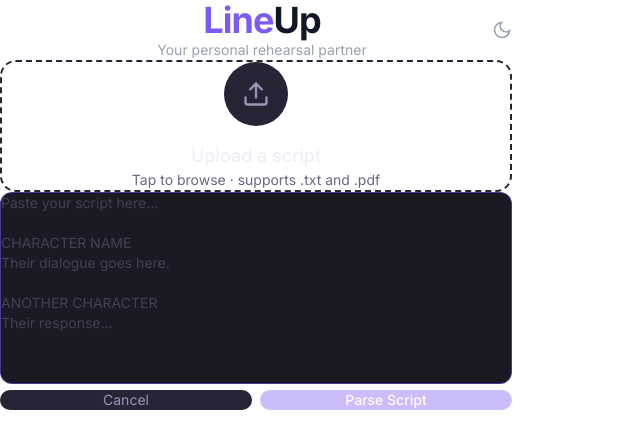
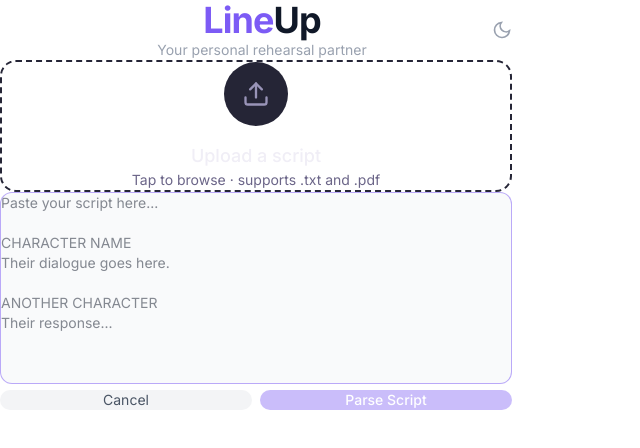
Before and after one commit to nathanaelhub/lineup, a React (Vite) app: page / in a window 1280 px wide. Both pictures are taken after a click on the button "Or paste script text directly". Shown: the top 448 px of the page, without its empty margins (0-640 px from the left). Built offline with nearby package versions, Linux system fonts and the light colour scheme.

Commit message:
fix: apply theme variables to PasteArea in HomeScreen

```diff
--- a/src/components/HomeScreen.tsx
+++ b/src/components/HomeScreen.tsx
@@ -110,24 +110,31 @@
 
         {/* Paste option */}
         <div className="w-full mt-6">
-          <PasteArea onUpload={onUpload} />
+          <PasteArea onUpload={onUpload} isDarkMode={isDarkMode} />
         </div>
       </div>
     </div>
   );
 }
 
-function PasteArea({ onUpload }: { onUpload: (text: string, filename: string) => void }) {
+function PasteArea({ onUpload, isDarkMode }: { onUpload: (text: string, filename: string) => void; isDarkMode: boolean }) {
   const [isOpen, setIsOpen] = useState(false);
   const [text, setText] = useState('');
+
+  const textMuted = isDarkMode ? 'text-text-muted' : 'text-gray-400';
+  const textSecondary = isDarkMode ? 'text-text-secondary' : 'text-gray-600';
+  const textPrimary = isDarkMode ? 'text-text-primary' : 'text-gray-900';
+  const borderTertiary = isDarkMode ? 'border-bg-tertiary' : 'border-gray-200';
+  const surface = isDarkMode ? 'bg-bg-secondary' : 'bg-gray-50';
+  const surfaceTertiary = isDarkMode ? 'bg-bg-tertiary' : 'bg-gray-100';
 
   if (!isOpen) {
     return (
       <button
         onClick={() => setIsOpen(true)}
-        className="w-full py-3 text-center text-text-muted text-sm
-          hover:text-text-secondary transition-colors rounded-xl
-          border border-dashed border-bg-tertiary hover:border-text-muted"
+        className={`w-full py-3 text-center ${textMuted} text-sm
+          hover:${textSecondary} transition-colors rounded-xl
+          border border-dashed ${borderTertiary} hover:border-text-muted`}
       >
         Or paste script text directly
       </button>
@@ -146,16 +153,16 @@
 
 ANOTHER CHARACTER
 Their response..."
-        className="w-full h-48 bg-bg-secondary border border-bg-tertiary rounded-xl p-4
-          text-sm text-text-primary placeholder:text-text-muted/50 resize-none
-          focus:outline-none focus:border-accent/50 transition-colors"
+        className={`w-full h-48 ${surface} border ${borderTertiary} rounded-xl p-4
+          text-sm ${textPrimary} placeholder:${textMuted}/50 resize-none
+          focus:outline-none focus:border-accent/50 transition-colors`}
         autoFocus
       />
       <div className="flex gap-2">
         <button
           onClick={() => { setIsOpen(false); setText(''); }}
-          className="flex-1 py-2.5 rounded-xl bg-bg-tertiary text-text-secondary text-sm
-            hover:bg-bg-tertiary/80 transition-colors"
+          className={`flex-1 py-2.5 rounded-xl ${surfaceTertiary} ${textSecondary} text-sm
+            hover:${surfaceTertiary}/80 transition-colors`}
         >
           Cancel
         </button>
```
